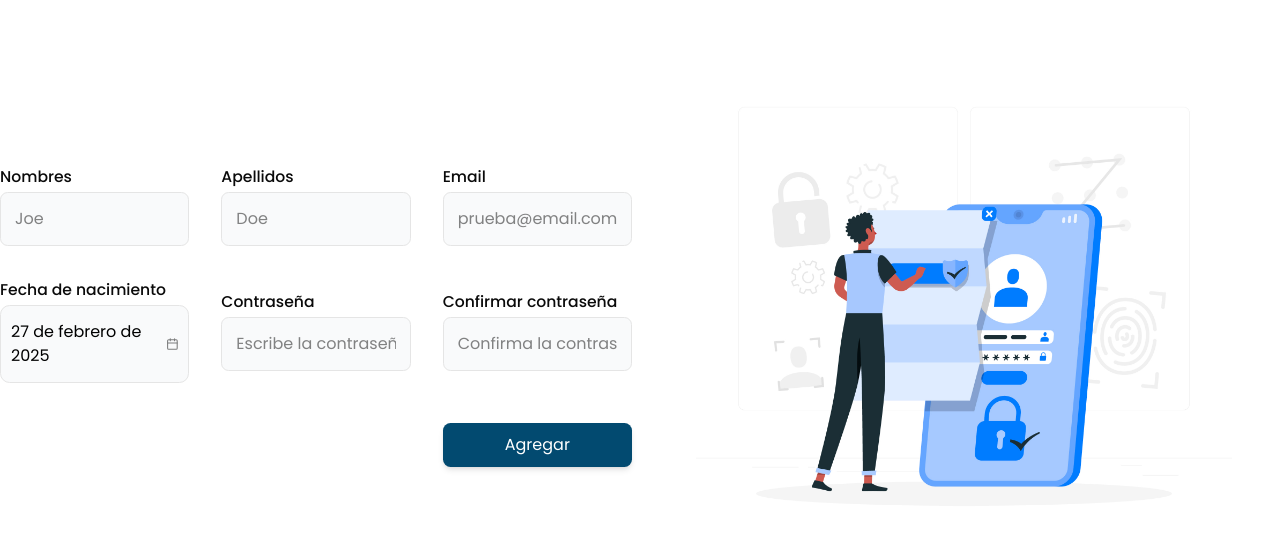
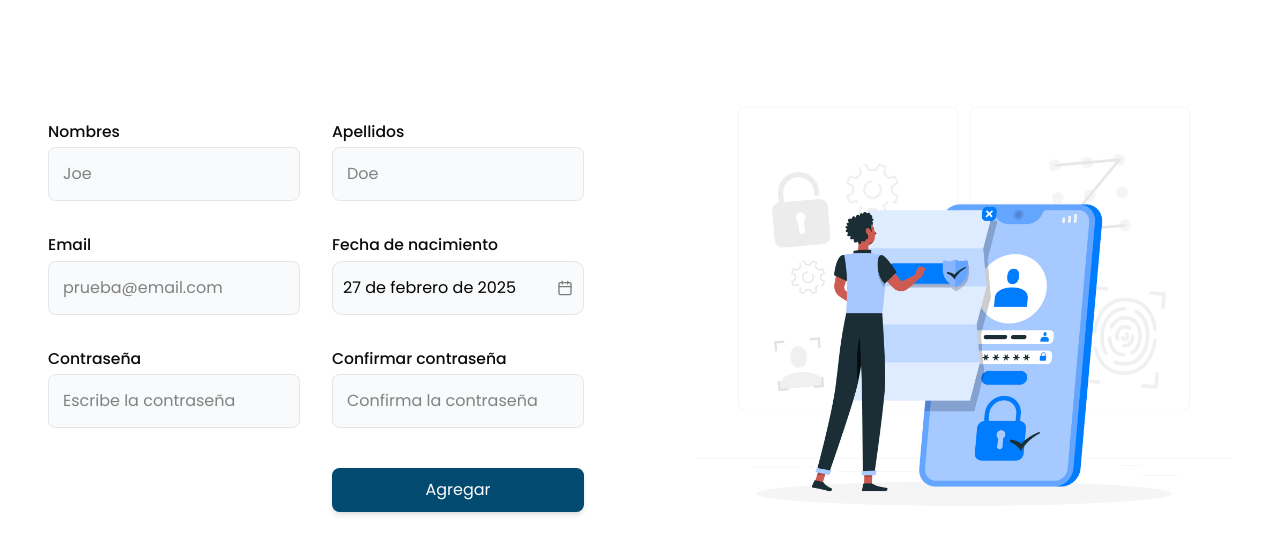
Before and after one commit to RacsoJosu/shinball-fronted, a React (Vite) app: page /sign-up in a window 1280 px wide. Shown: the top 554 px of the page. Built offline with nearby package versions, Linux system fonts and the light colour scheme; no server answers.

Commit message:
feat: agregar botón personalizado en el formulario de registro y mejorar la gestión de clases

```diff
--- a/src/features/auth/page/sign-up.tsx
+++ b/src/features/auth/page/sign-up.tsx
@@ -2,6 +2,7 @@ import SignUpImg from "@/assets/signup-img";
 import FormUser from "@/features/usuarios/components/form-user";
 import { addUserSchema } from "@/features/usuarios/schemas/perfil.schemas";
 
+import { Button } from "@/shared/components/button";
 import { format } from "date-fns";
 import { z } from "zod";
 import { useSignUpMutation } from "../hooks/auth-hooks";
@@ -19,7 +20,22 @@ function SignUp() {
   return (
     <div className=" flex flex-col items-center  md:flex-row gap-4 ">
       <div className="size-full ">
-        <FormUser onSubmit={onSubmit} isDisabled={singunpMutation.isPending} />
+        <FormUser
+          className="min-md:grid-cols-2 px-12"
+          onSubmit={onSubmit}
+          isDisabled={singunpMutation.isPending}
+          render={() => (
+            <Button
+              type="submit"
+              className={`min-xs:col-end-2 min-md:col-end-3  ${
+                singunpMutation.isPending ? "bg-gray-300 text-gray-400 hover:none" : ""
+              }`}
+              disabled={singunpMutation.isPending}
+            >
+              Agregar
+            </Button>
+          )}
+        />
       </div>
       <div className="size-full hidden md:block ">
         <div className="p-12">
--- a/src/features/usuarios/components/form-user.tsx
+++ b/src/features/usuarios/components/form-user.tsx
@@ -4,6 +4,7 @@ import { FormProvider, useForm } from "react-hook-form";
 import { Button } from "@/shared/components/button";
 import { FormField, InputForm, Label } from "@/shared/components/form.components";
 
+import { cn } from "@/lib/utils";
 import { DatePickerForm } from "@/shared/components/date-picker";
 import Form from "@/shared/components/form";
 import { useState } from "react";
@@ -14,8 +15,12 @@ function FormUser({
   data,
   onSubmit,
   isDisabled,
+  className,
   buttonText = "Agregar",
+  render,
 }: {
+  render: () => JSX.Element;
+  className?: string;
   data?: UserType;
   isDisabled: boolean;
   buttonText?: string;
@@ -59,7 +64,7 @@ function FormUser({
     <FormProvider {...form}>
       <Form
         onSubmit={form.handleSubmit(onSubmit)}
-        className=" grid grid-cols-1 min-xs:grid-cols-2 min-md:grid-cols-3 gap-8"
+        className={cn(" grid grid-cols-1 min-xs:grid-cols-2 min-md:grid-cols-3 gap-8", className)}
       >
         <FormField error={form.formState.errors.firstName}>
           <Label forHtml="nombre" name="Nombres" clasName="" key={"nombre"} />
@@ -122,6 +127,9 @@ function FormUser({
             register={form.register("passwordConfirmation")}
           />
         </FormField>
+        {render ? (
+          render()
+        ) : (
           <Button
             type="submit"
             className={`min-xs:col-end-3 min-md:col-end-4  ${
@@ -131,6 +139,7 @@ function FormUser({
           >
             {buttonText}
           </Button>
+        )}
       </Form>
     </FormProvider>
   );
```
Also changed, not shown: src/App.tsx (+20 -1 lines). Lines whose indentation alone changed are shown as unchanged.
